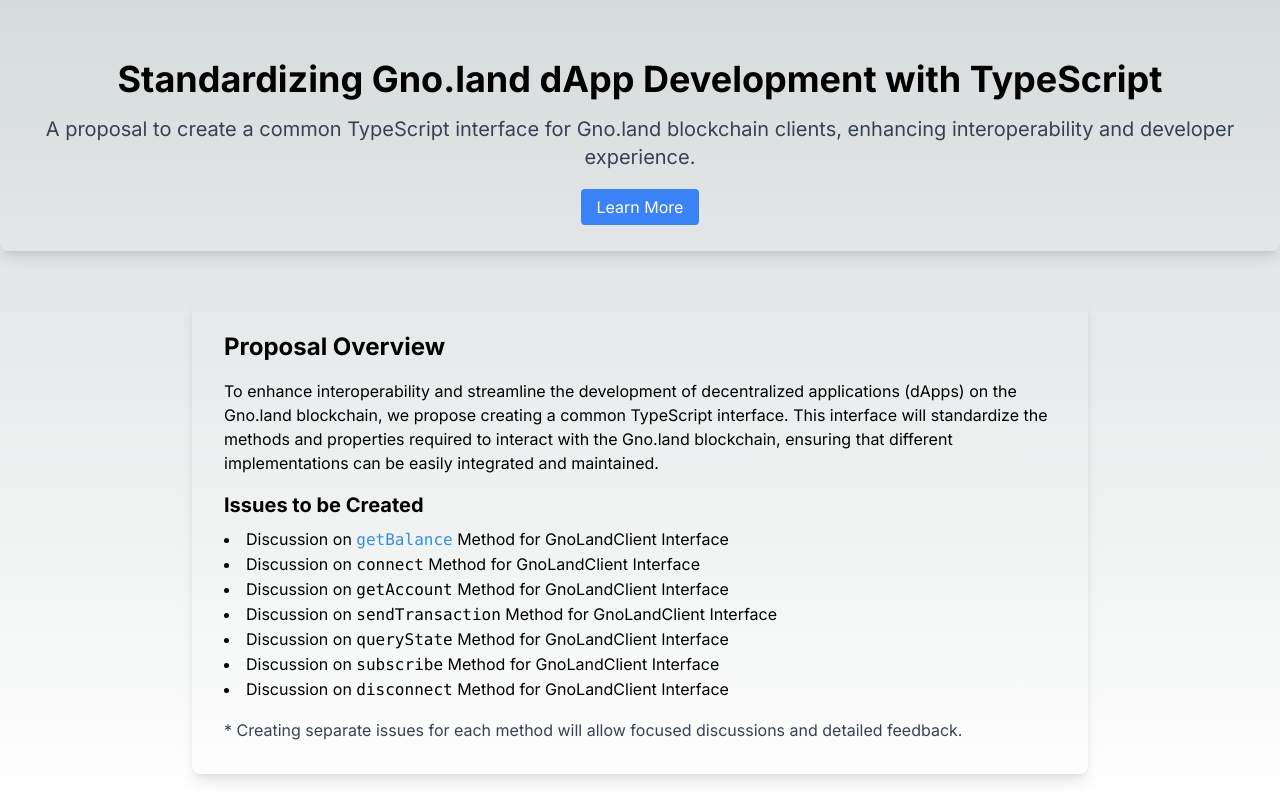
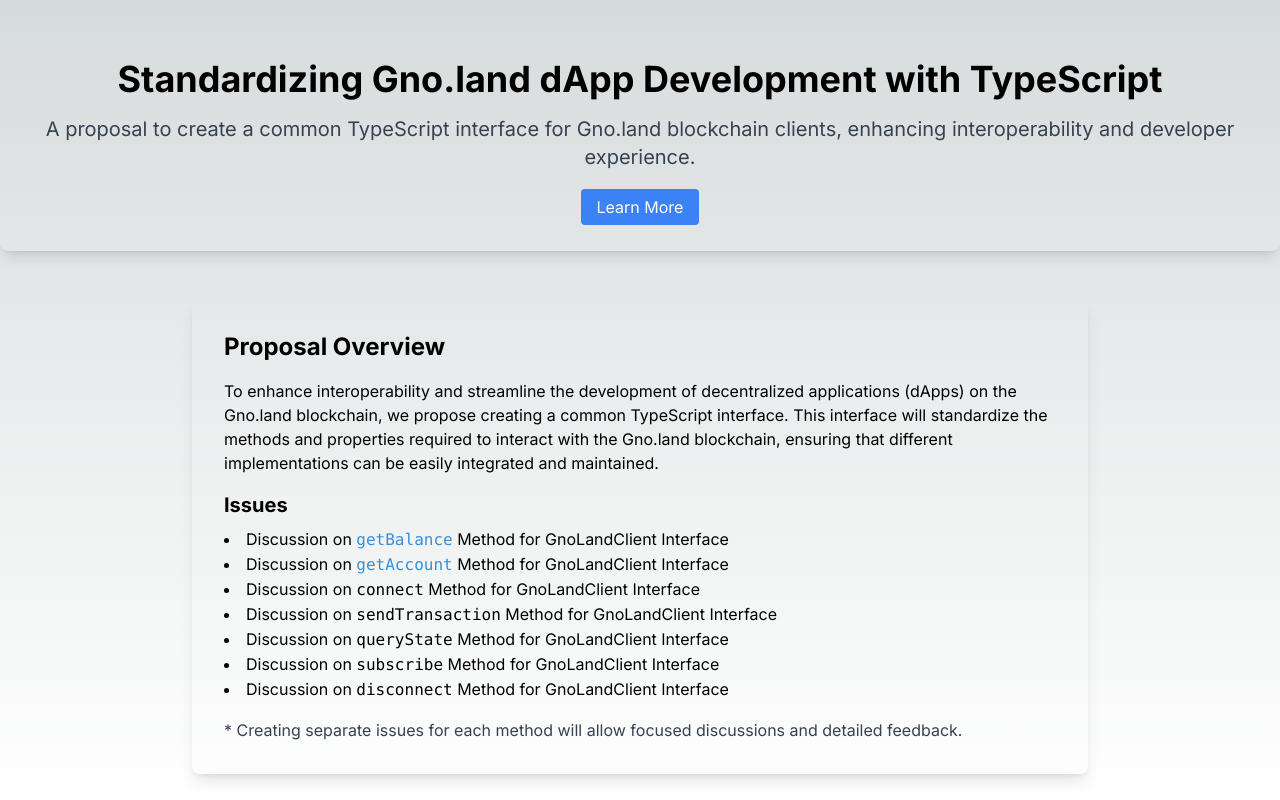
Before and after one commit to iuricmp/web3-compare, a Next.js app: page / in a window 1280 px wide. Built offline with nearby package versions, Linux system fonts and the light colour scheme.

Commit message:
chore: readme update

```diff
--- a/app/page.tsx
+++ b/app/page.tsx
@@ -34,7 +34,7 @@
           easily integrated and maintained.
         </p>
 
-        <h3 className="text-xl font-bold mb-2">Issues to be Created</h3>
+        <h3 className="text-xl font-bold mb-2">Issues</h3>
         <ul className="list-disc list-inside mb-4">
           <li>
             Discussion on{" "}
@@ -44,11 +44,14 @@
             Method for GnoLandClient Interface
           </li>
           <li>
-            Discussion on <code>connect</code> Method for GnoLandClient
-            Interface
+            Discussion on{" "}
+            <code>
+              <a href="#asdf">getAccount</a>
+            </code>{" "}
+            Method for GnoLandClient Interface
           </li>
           <li>
-            Discussion on <code>getAccount</code> Method for GnoLandClient
+            Discussion on <code>connect</code> Method for GnoLandClient
             Interface
           </li>
           <li>
```
Also changed, not shown: 2 other files (tests, documents, lock files or other folders).
